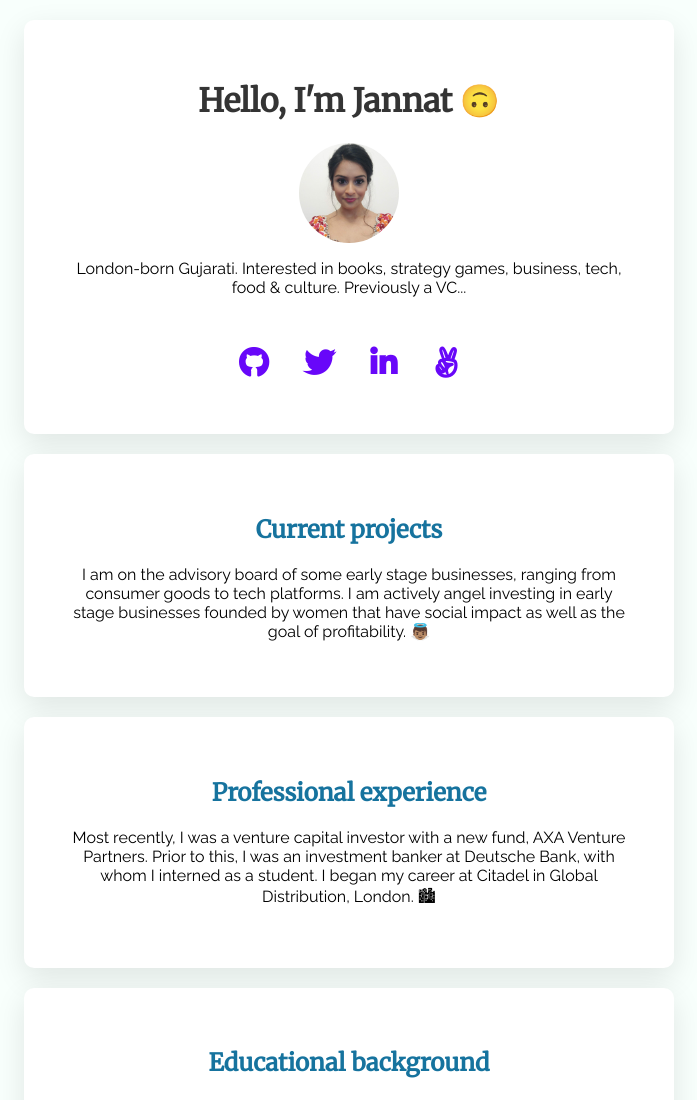
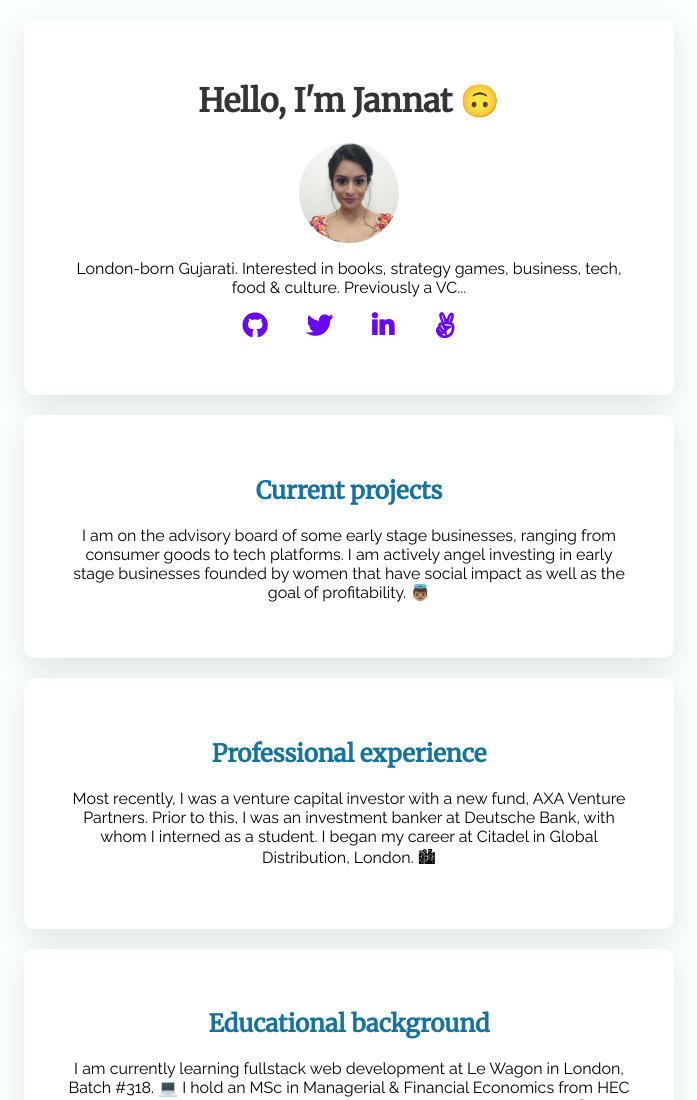
Before and after one commit to jannatshah/profile, a plain HTML site: page index.html in a window 1280 px wide. Shown: the top 1100 px of the page, without its empty margins (291-988 px from the left). Drawn offline with Linux system fonts and the light colour scheme.

Commit message:
Playing with icon sizes

```diff
--- a/style.css
+++ b/style.css
@@ -81,11 +81,11 @@ a {
 
 .list-inline li {
   display: inline-block;
-  margin: 0 16px;
+  margin: 0 18px;
 }
 
 .list-inline i {
-    font-size: 30px;
+    font-size: 25px;
     color: #6807f9;
     /*color: rgb(150, 150, 150);*/
 }
```
Also changed, not shown: index.html (+0 -1 lines).
